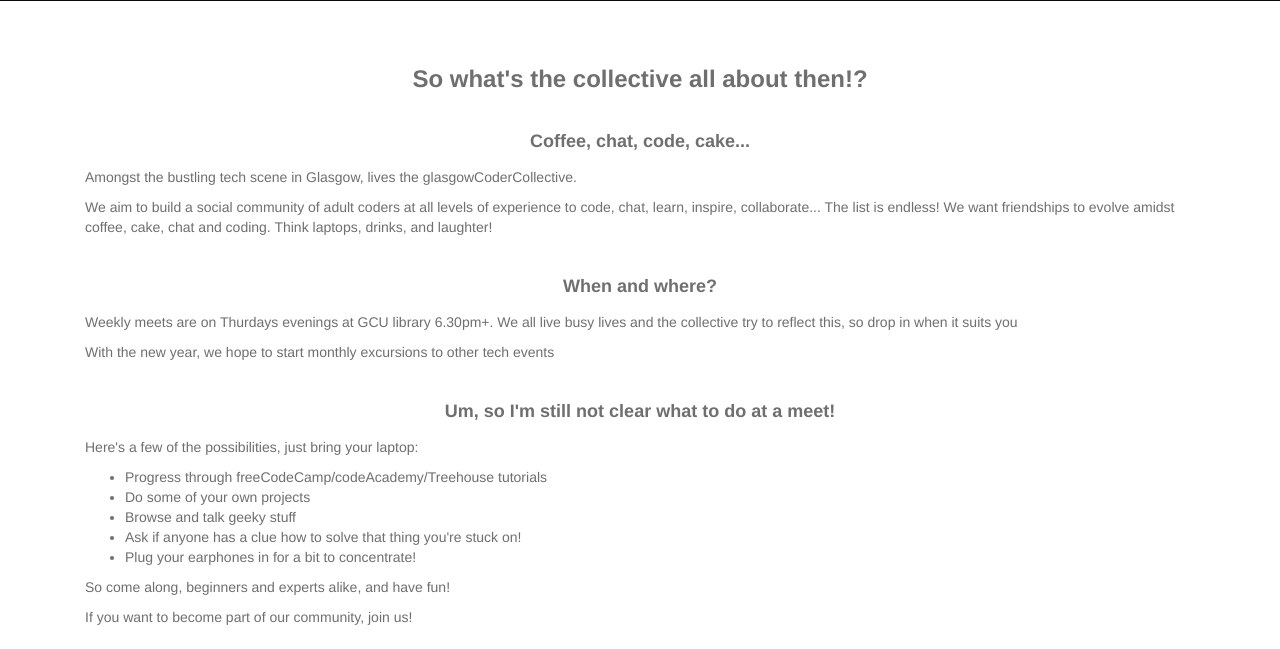
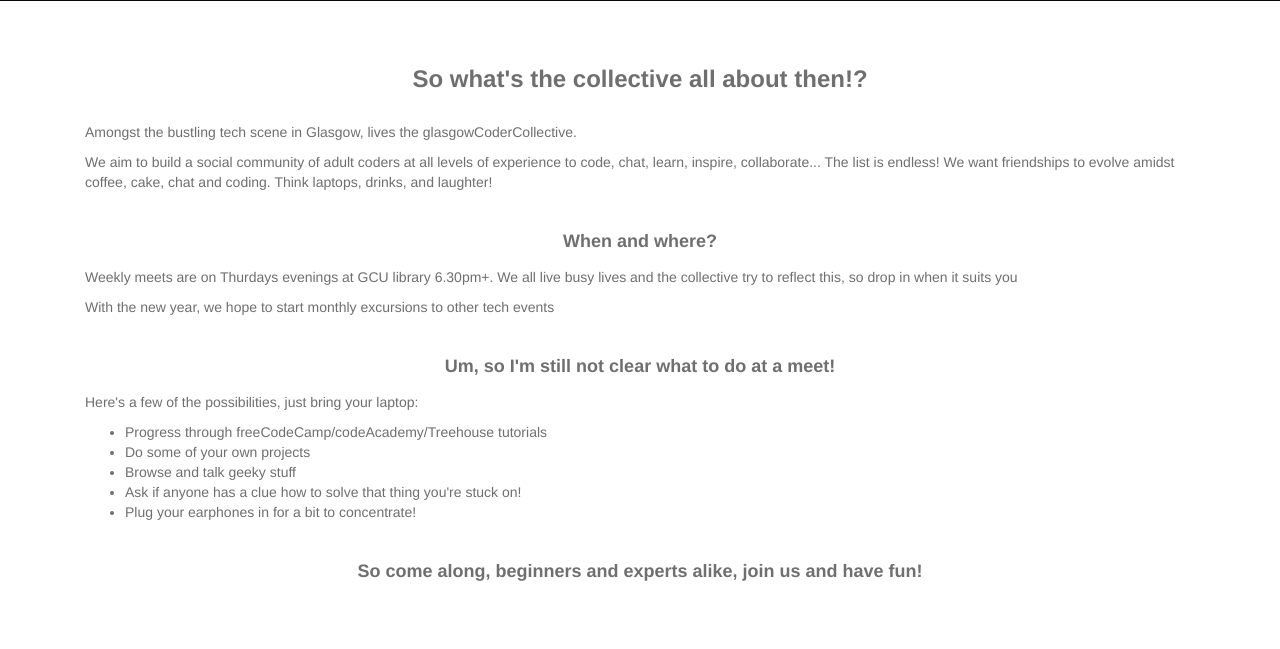
Before and after one commit to GlasgowCoderCollective/glasgowcodercollective.github.io, a plain HTML site: page index.html in a window 1280 px wide. Shown: the part 69-718 px from the top of the page. Drawn offline with nearby package versions, Linux system fonts and the light colour scheme.

Commit message:
Amend group description

```diff
--- a/index.html
+++ b/index.html
@@ -33,7 +33,7 @@
     <div class="row">
       <div class="container about">
         <h3>So what's the collective all about then!?</h3>
-        <h4>Coffee, chat, code, cake...</h4>
+        <br>
         <p>Amongst the bustling tech scene in Glasgow, lives the glasgowCoderCollective. </p>
         <p>We aim to build a social community of adult coders at all levels of experience to code, chat, learn, inspire, collaborate...
           The list is endless! We want friendships to evolve amidst coffee, cake, chat and coding. Think laptops, drinks,
@@ -52,9 +52,8 @@
           <li>Ask if anyone has a clue how to solve that thing you're stuck on!</li>
           <li>Plug your earphones in for a bit to concentrate!</li>
         </ul>
-        <p>So come along, beginners and experts alike, and have fun!</p>
+        <h4>So come along, beginners and experts alike, join us and have fun!</h4>
 
-        <p>If you want to become part of our community, join us!</p>
       </div>
     </div>
   </div>
```
